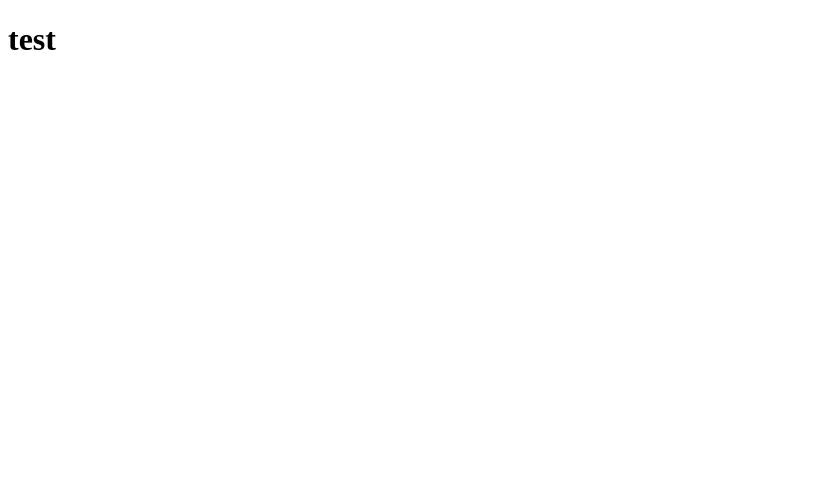
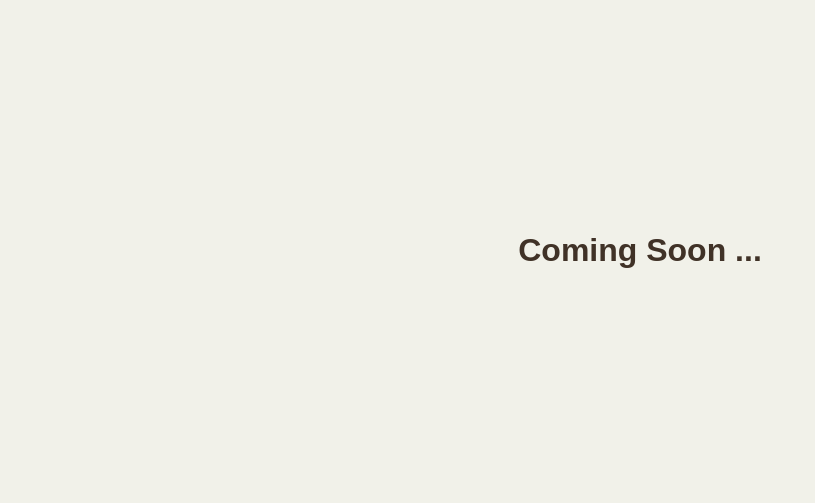
Before and after one commit to saeishima-sell/portfolio, a plain HTML site: page work1_index.html in a window 1280 px wide. Shown: the whole page, without its empty margins (0-815 px from the left). Drawn offline with Linux system fonts and the light colour scheme.

Commit message:
add work-page

```diff
--- a/work1_index.html
+++ b/work1_index.html
@@ -4,8 +4,13 @@
     <meta charset="UTF-8">
     <meta name="viewport" content="width=device-width, initial-scale=1.0">
     <title>Work1</title>
+    <link rel="stylesheet" href="work1_style.css">
 </head>
 <body>
-    <h1>test</h1>
+    <main>
+        <div class="message">
+            <h1>Coming Soon ...</h1>
+        </div>
+    </main>
 </body>
 </html>
--- /dev/null
+++ b/work1_style.css
@@ -0,0 +1,30 @@
+* {
+    margin: 0 auto;
+    box-sizing: border-box;
+    scroll-behavior: smooth;
+}
+
+
+body {
+    background-color: #f1f1e9;
+    color: #403227;
+    font-family: 'Outfit', sans-serif;
+
+}
+
+main {
+
+    position: relative;
+    width: 80%;
+    height: 500px;
+}
+.message {
+    position: absolute;
+    top: 50%;
+    left: 50%;
+    transform: translate(-50%, -50%);
+}
+
+.h1 {
+    text-align: center;
+}
```
